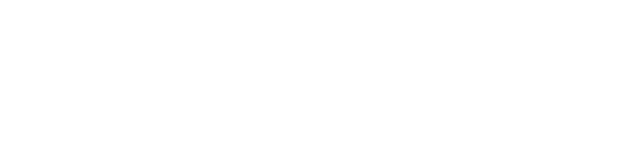
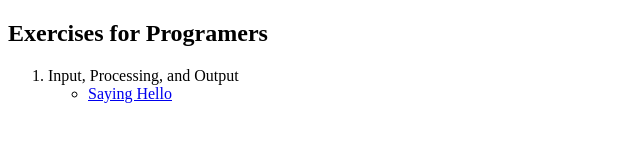
Before and after one commit to John-McPherson/Coding-Excercises, a plain HTML site: page index.html in a window 1280 px wide. Shown: the whole page, without its empty margins (0-640 px from the left). Drawn offline with Linux system fonts and the light colour scheme.

Commit message:
add intital html to index page

```diff
--- a/index.html
+++ b/index.html
@@ -4,9 +4,19 @@
     <meta charset="UTF-8">
     <meta http-equiv="X-UA-Compatible" content="IE=edge">
     <meta name="viewport" content="width=device-width, initial-scale=1.0">
-    <title>Document</title>
+    <title>Exercises for Programers</title>
 </head>
 <body>
+    <nav>
+        <h1>Exercises for Programers</h1>
+        <ol>
+            <li>Input, Processing, and Output</li>
+            <ul>
+                <li><a href="./saying-hello.html">Saying Hello</a></li>
+            </ul>
+        </ol>
+    </nav>
 
+    <script src="./assets/js/script.js"></script>
 </body>
 </html>
```
Also changed, not shown: saying-hello.html (added).
